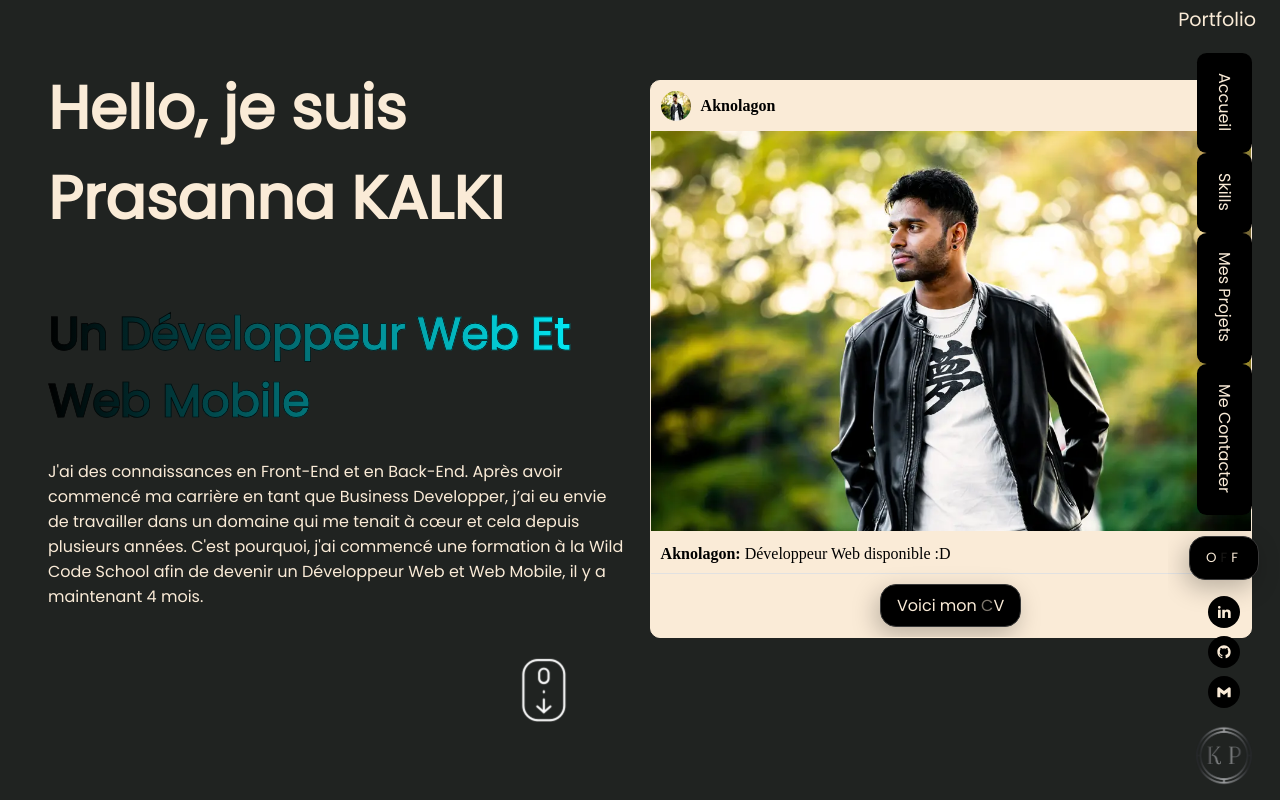
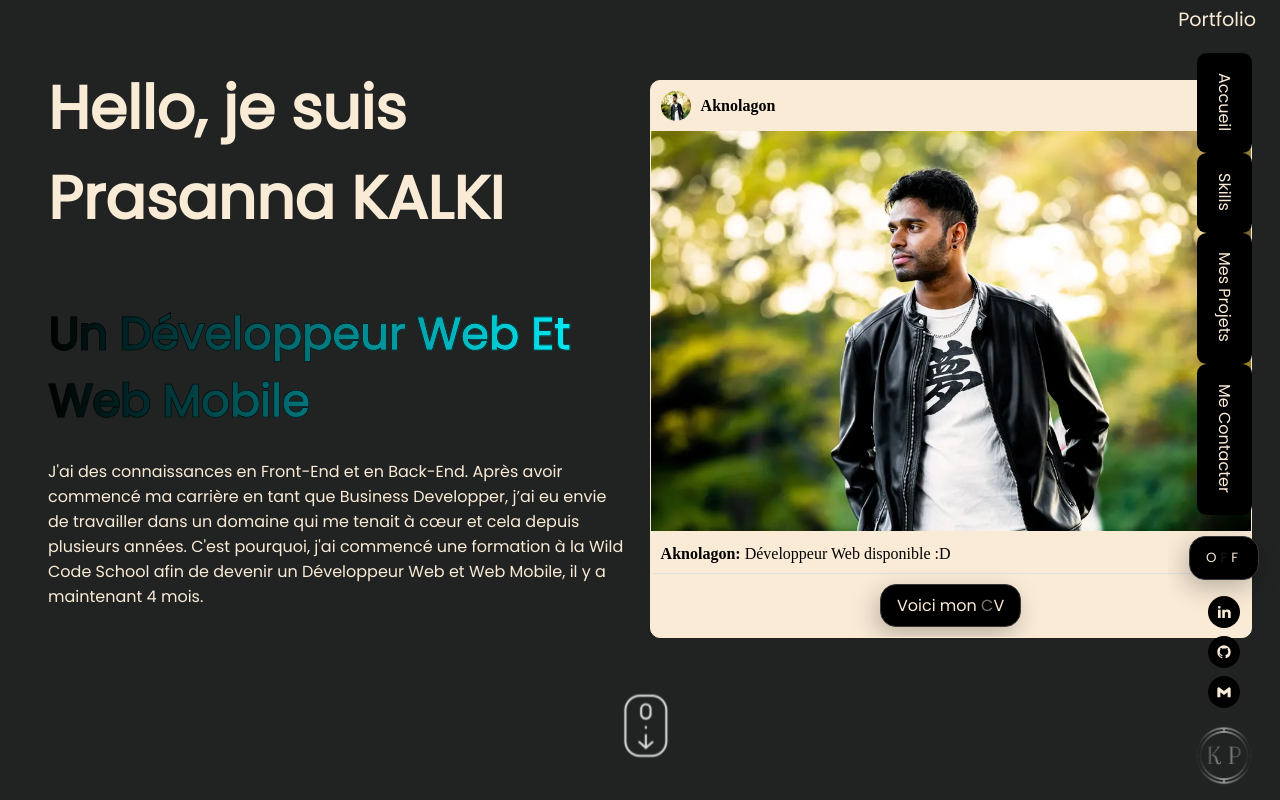
Before and after one commit to Aknolagon/kalki.p, a React (Vite) app: page / in a window 1280 px wide. Shown: the top 800 px of the page. Built offline with nearby package versions, Linux system fonts and the light colour scheme; a web font is replaced by a local one.

Commit message:
update 6.1

```diff
--- a/src/components/Header.jsx
+++ b/src/components/Header.jsx
@@ -95,14 +95,14 @@ function Header() {
             </div>
           </div>
         </div>
-        <div
+        <motion.div
           className="imageContainer"
           animate="scrollButton"
           variants={textVariants}
           onClick={handleScrollButtonClick}
         >
           <img className="img-scroll" src={scroll} alt="" />
-        </div>
+        </motion.div>
       </div>
     </motion.section>
   );
--- a/src/styles/Header.scss
+++ b/src/styles/Header.scss
@@ -245,13 +245,13 @@
 .imageContainer {
   position: absolute;
   bottom: 5%;
-  left: 45%;
+  left: 48%;
   transform: translate(-50%, -50%);
   cursor: pointer;
-}
 
-.img-scroll {
-width: 50%;
+  .img-scroll {
+    width: 50%;
+  }
 }
 
 @media screen and (min-width: 1600px) {
@@ -271,19 +271,6 @@ width: 50%;
         margin-bottom: 4rem;
       }
     }
-
-    .container {
-      width: 100%;
-    }
-
-    section {
-      padding: 8rem 0;
-    }
-
-    .title {
-      width: 70%;
-      margin: 0 auto 5rem;
-    }
   }
 }
 
@@ -295,7 +282,7 @@ width: 50%;
     }
     .header-left {
       margin-right: 6rem;
-     h1 {
+      h1 {
         font-size: 2.8rem;
         text-align: center;
         margin-right: 1.5rem;
@@ -332,7 +319,6 @@ width: 50%;
         }
       }
     }
-
   }
 }
 
```
